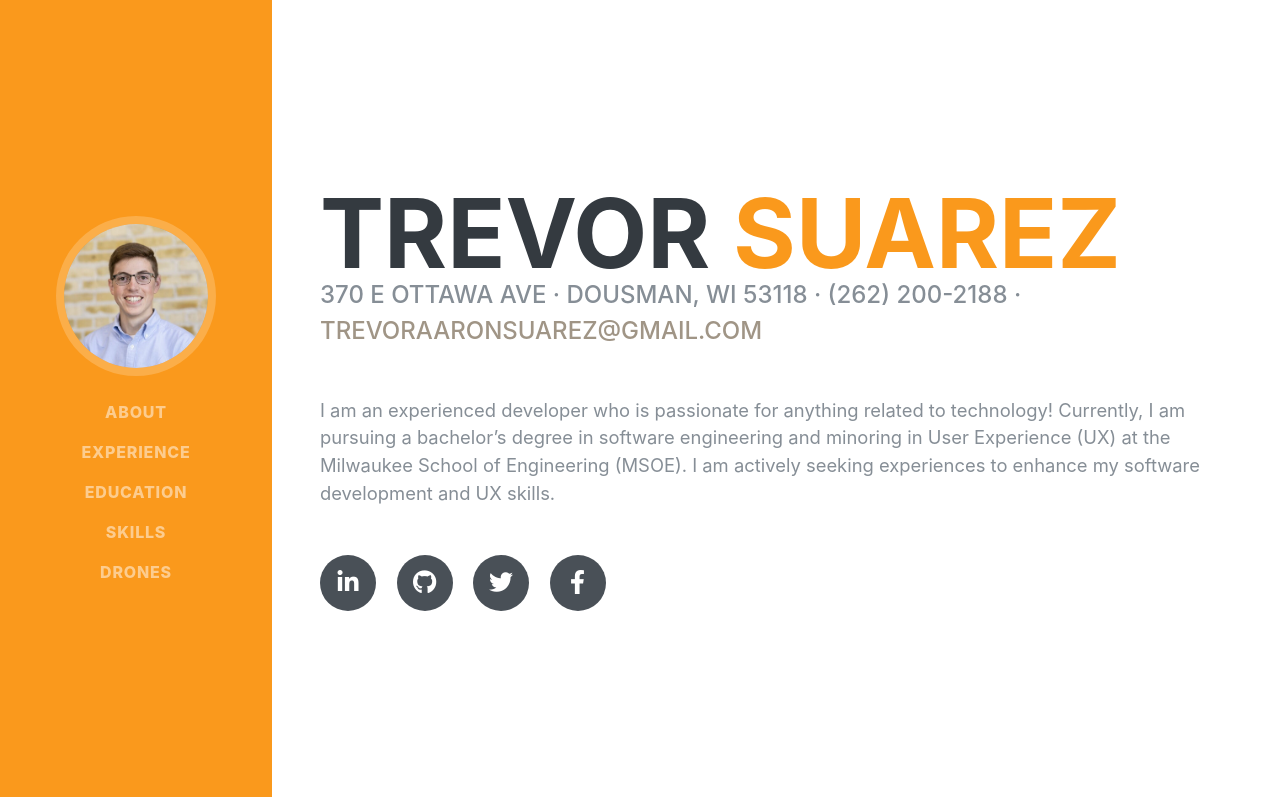
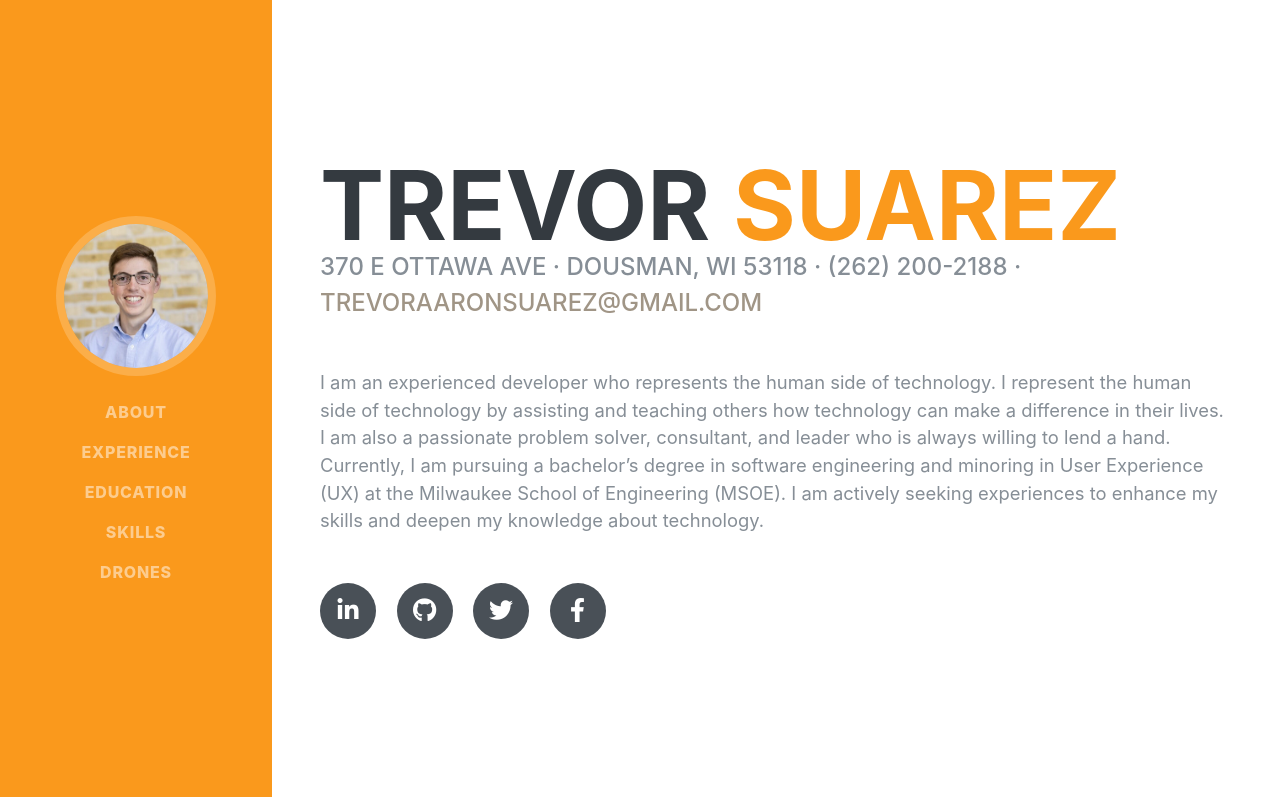
Before and after one commit to trevoraaronsuarez/web, a website with bundled scripts: page index.html in a window 1280 px wide. Shown: the top 797 px of the page. Built offline with nearby package versions, Linux system fonts and the light colour scheme; files whose address does not match are found by name; a web font is replaced by a local one.

Commit message:
New landing bio

```diff
--- a/index.html
+++ b/index.html
@@ -72,8 +72,7 @@
                 <div class="subheading mb-5">370 E Ottawa Ave · Dousman, WI 53118 · (262) 200-2188 ·
                     <a href="mailto:trevoraaronsuarez@gmail.com">trevoraaronsuarez@gmail.com</a>
                 </div>
-                <p class="lead mb-5">I am an experienced developer who is passionate for anything related to technology! Currently, I am pursuing a bachelor’s degree in software engineering and minoring in User Experience (UX) at the Milwaukee School of Engineering (MSOE).
-                    I am actively seeking experiences to enhance my software development and UX skills.</p>
+                <p class="lead mb-5">I am an experienced developer who represents the human side of technology. I represent the human side of technology by assisting and teaching others how technology can make a difference in their lives. I am also a passionate problem solver, consultant, and leader who is always willing to lend a hand. Currently, I am pursuing a bachelor’s degree in software engineering and minoring in User Experience (UX) at the Milwaukee School of Engineering (MSOE). I am actively seeking experiences to enhance my skills and deepen my knowledge about technology.</p>
                 <div class="social-icons">
                     <a href="https://linkedin.com/in/trevorsuarez">
                         <i class="fab fa-linkedin-in"></i>
```
